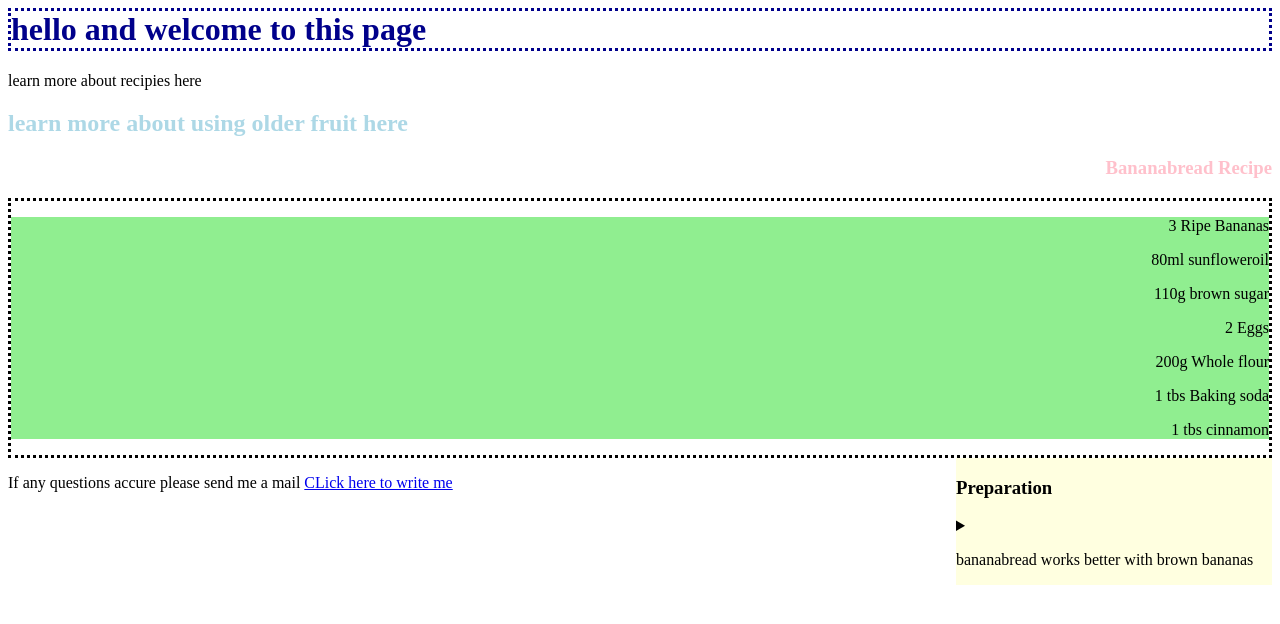
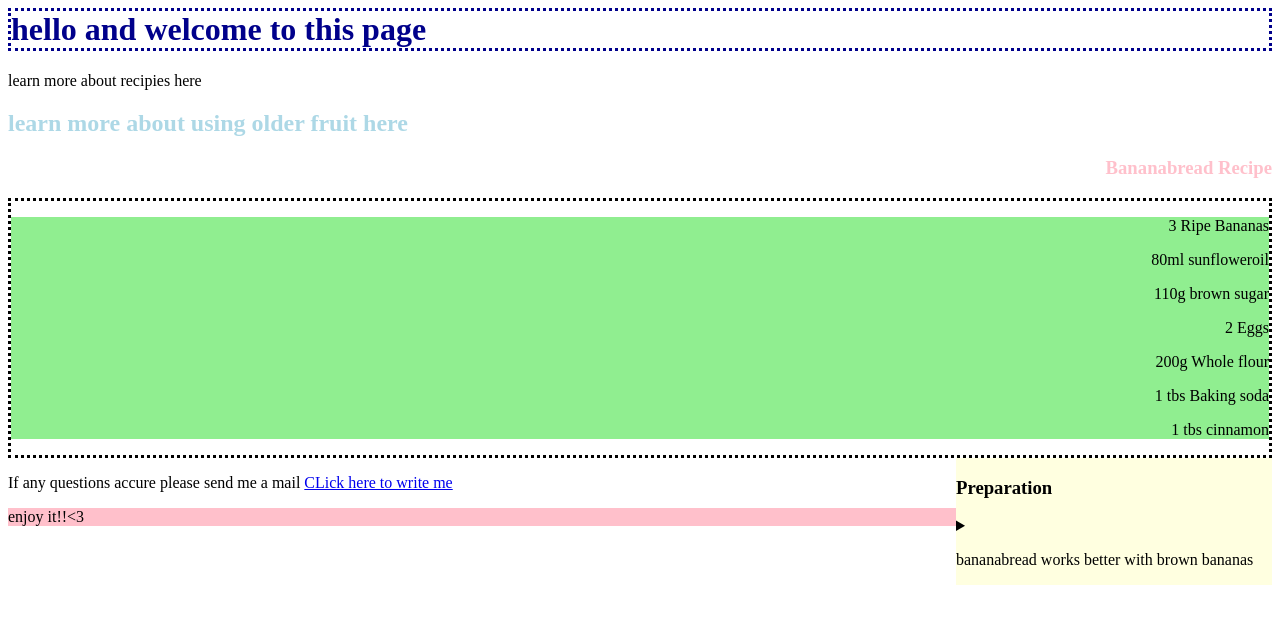
Before and after one commit to 24W-DGPH/ThaOber, a plain HTML site: page bananabread.html in a window 1280 px wide. Drawn offline with Linux system fonts and the light colour scheme.

Commit message:
Update bananabread.html

```diff
--- a/bananabread.html
+++ b/bananabread.html
@@ -60,3 +60,4 @@
 </html>
 
 </div>
+	<footer style="background-color:pink"> enjoy it!!<3 </footer>
```
